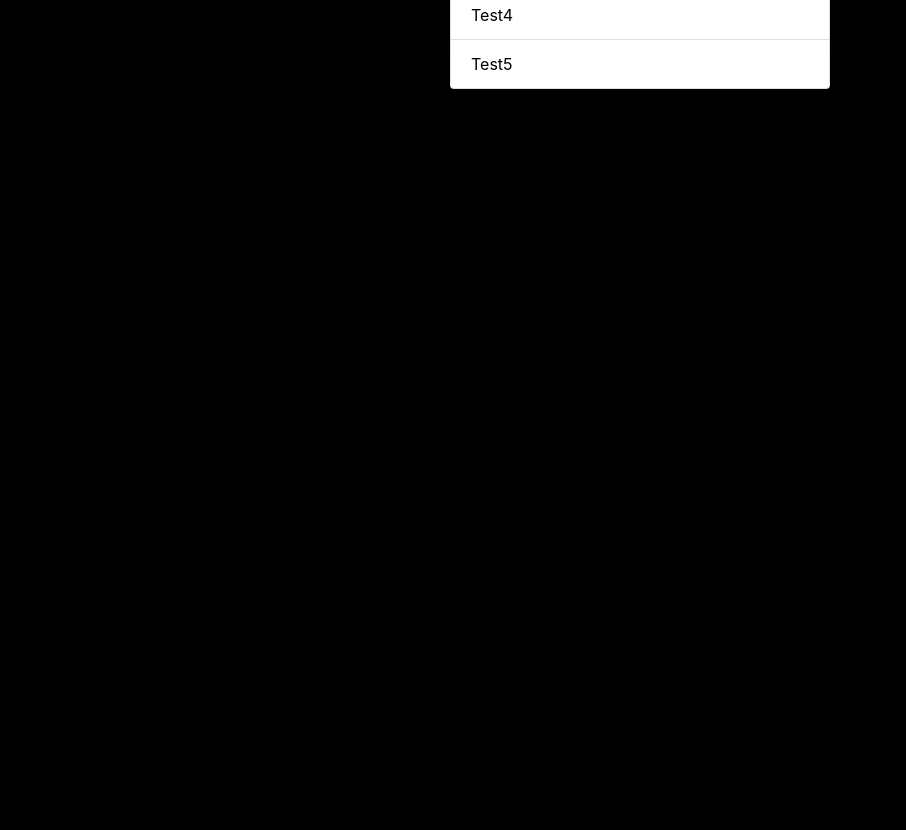
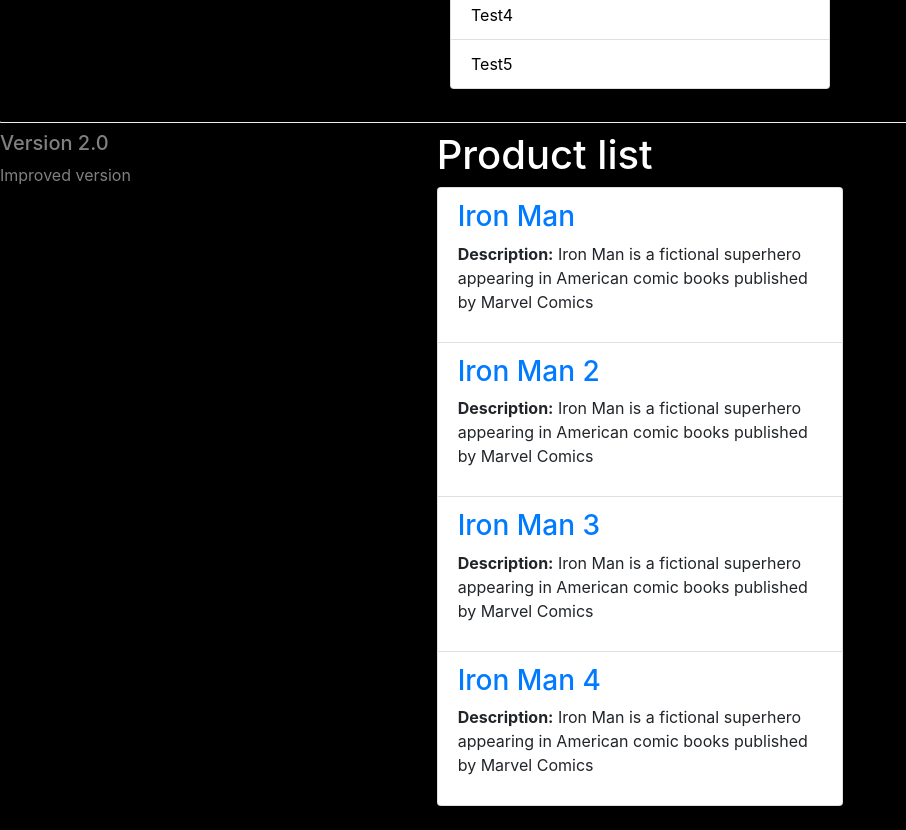
Before and after one commit to vivek-1295/first-angular, an Angular app: page / in a window 1280 px wide. Shown: the part 700-1530 px from the top of the page, without its empty margins (0-906 px from the left). Before the commit the page ends 800 px from the top, so only its background shows below. Built offline with nearby package versions, Linux system fonts and the light colour scheme.

Commit message:
[Version 2.0] - Added product comp & Enhance

```diff
--- /dev/null
+++ b/src/app/product/product.component.html
@@ -0,0 +1,38 @@
+<style>
+hr {
+  display: block;
+  margin-top: 0.5em;
+  margin-bottom: 0.5em;
+  margin-left: auto;
+  margin-right: auto;
+  border-style: inset;
+  border-width: 1px;
+}
+
+</style>
+<div>
+    <hr>
+</div>
+<div class="row" id="productlist">
+    <div class="col-sm-4 v2">
+        <h5 style="color: grey;">Version 2.0</h5>
+        <p style="color: grey;">Improved version</p>
+    </div>
+    <div class="col-sm-4">
+            <h1 style="color: white;">Product list</h1>
+            <ul class="list-group">
+                <li class="list-group-item" *ngFor="let product of products">
+                    <h3>
+                        <a href="{{product.url}}" *ngIf="product.name" [title]="product.name">
+                            {{ product.name }}
+                        </a>
+                    </h3>
+                    <p *ngIf="product.description">
+                        <b>Description:</b> {{ product.description }}
+                    </p>
+                </li>
+            </ul>
+    </div>
+    <div class="col-sm-4">
+    </div>
+</div>
--- /dev/null
+++ b/src/app/product/product.component.ts
@@ -0,0 +1,11 @@
+import { Component, OnInit } from '@angular/core';
+import { productlist } from "./product";
+
+@Component({
+  selector: 'app-product',
+  templateUrl: './product.component.html',
+  styleUrls: ['./product.component.css']
+})
+export class ProductComponent {
+  products = productlist
+}
--- /dev/null
+++ b/src/app/product/product.ts
@@ -0,0 +1,20 @@
+
+export const productlist = [
+    {
+        name: 'Iron Man',
+        url: 'https://www.google.com/',
+        description: 'Iron Man is a fictional superhero appearing in American comic books published by Marvel Comics'
+    },
+    {
+        name: 'Iron Man 2',
+        description: 'Iron Man is a fictional superhero appearing in American comic books published by Marvel Comics'
+    },
+    {
+        name: 'Iron Man 3',
+        description: 'Iron Man is a fictional superhero appearing in American comic books published by Marvel Comics'
+    },
+    {
+        name: 'Iron Man 4',
+        description: 'Iron Man is a fictional superhero appearing in American comic books published by Marvel Comics'
+    },
+]
--- a/src/index.html
+++ b/src/index.html
@@ -10,5 +10,8 @@
 <body style="background-color: black;">
   <app-root></app-root>
   <app-comic></app-comic>
+  <br>
+  <app-product></app-product>
+  <br>
 </body>
 </html>
```
Also changed, not shown: src/app/app.module.ts (+5 -2 lines), src/app/product/product.component.css (added), 1 other file (tests, documents, lock files or other folders).
